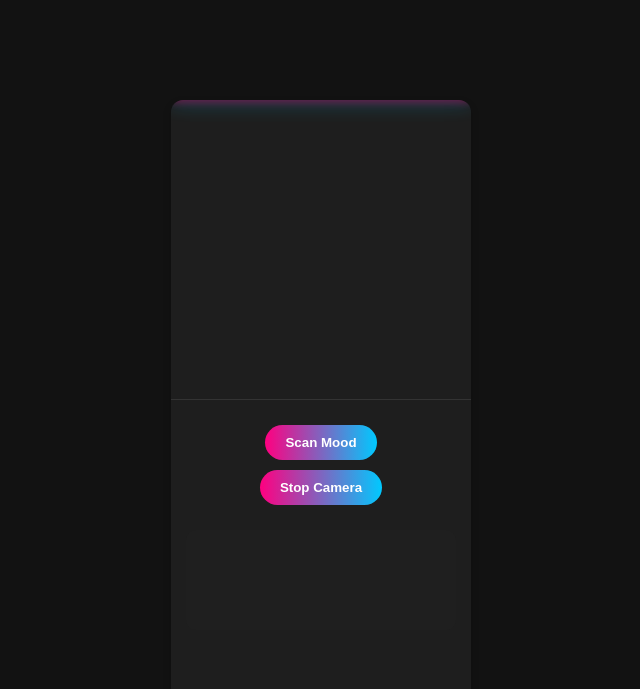
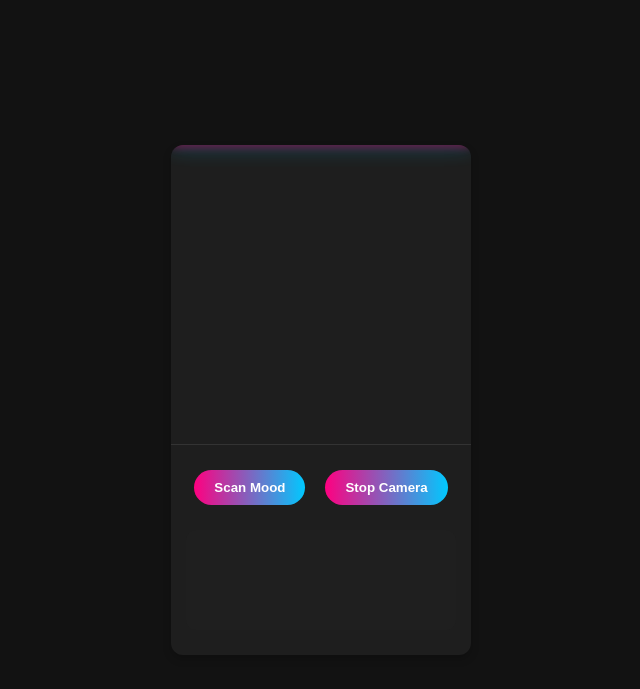
Before and after one commit to md-irshad-alam/faceDetection, a plain HTML site: page mood-movies-ad/index.html in a window 1280 px wide. Shown: the whole page, without its empty margins (319-959 px from the left). Drawn offline with Linux system fonts and the light colour scheme.

Commit message:
ui updated

```diff
--- a/mood-movies-ad/globalStyle.css
+++ b/mood-movies-ad/globalStyle.css
@@ -18,7 +18,7 @@ body {
 .app-container {
   text-align: center;
   width: 300px;
-  height: 600px;
+  height: 510px;
   display: flex;
   flex-direction: column;
   justify-content: flex-start;
--- a/mood-movies-ad/index.html
+++ b/mood-movies-ad/index.html
@@ -10,7 +10,13 @@
     />
     <link rel="stylesheet" href="./globalStyle.css" />
   </head>
-
+  <style>
+    .buttonContainer {
+      display: flex;
+      align-items: center;
+      column-gap: 10px;
+    }
+  </style>
   <body>
     <div class="app-container">
       <div class="video-wrapper">
@@ -19,9 +25,10 @@
         <div id="scanBar"></div>
       </div>
 
-      <button onclick="captureImage()" class="scan-button">Scan Mood</button>
-      <button onclick="stopCamera()" class="stop-button">Stop Camera</button>
-
+      <div class="buttonContainer">
+        <button onclick="captureImage()" class="scan-button">Scan Mood</button>
+        <button onclick="stopCamera()" class="stop-button">Stop Camera</button>
+      </div>
       <div id="result" class="result-box"></div>
     </div>
   </body>
```
Also changed, not shown: mood-movies-ad/movies.html (+1 -2 lines).
